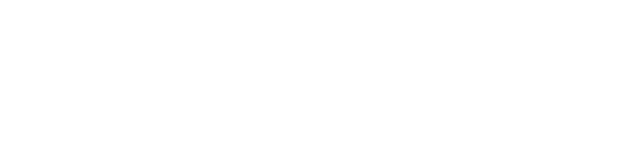
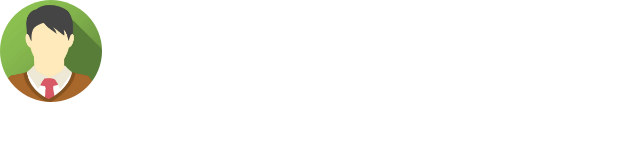
Before and after one commit to js-tasks-ru/htmlcss-20241107_bova-s, a website: page 06-lection4/01-avatar/index.html in a window 1280 px wide. Shown: the whole page, without its empty margins (0-640 px from the left). Drawn offline with Linux system fonts and the light colour scheme.

Commit message:
add solution for lection4 01-avatar

```diff
--- a/06-lection4/01-avatar/avatar.css
+++ b/06-lection4/01-avatar/avatar.css
@@ -0,0 +1,11 @@
+.avatar {
+  width: 102px;
+  height: 102px;
+}
+
+.avatar__icon {
+  width: 100%;
+  height: 100%;
+  object-fit: cover;
+  border-radius: 50%;
+}
--- a/06-lection4/01-avatar/index.html
+++ b/06-lection4/01-avatar/index.html
@@ -1,11 +1,17 @@
 <!DOCTYPE html>
 <!-- Страница с аватаром -->
 <html lang="ru">
-    <head>
-        <link rel="stylesheet" href="../../assets/css/main.css">
-        <link rel="stylesheet" href="./avatar.css">
-    </head>
-    <body>
-
-    </body>
+  <head>
+    <link rel="stylesheet" href="../../assets/css/main.css" />
+    <link rel="stylesheet" href="./avatar.css" />
+  </head>
+  <body>
+    <div class="avatar">
+      <img
+        class="avatar__icon"
+        src="../../assets/images/avatar.png"
+        alt="avatar"
+      />
+    </div>
+  </body>
 </html>
```
Also changed, not shown: assets/images/avatar.png (added).
